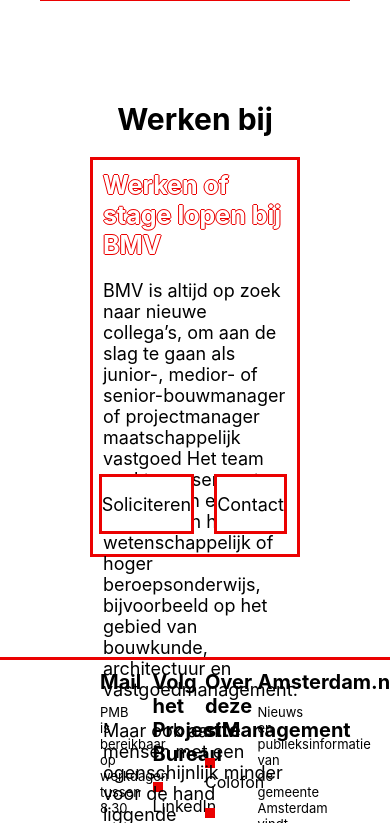
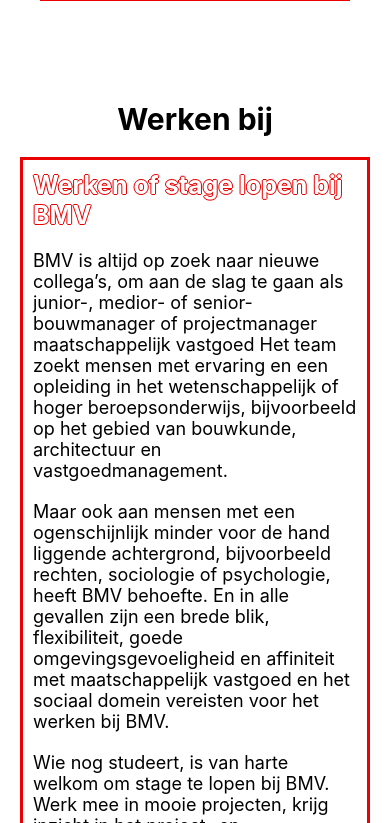
Before and after one commit to Jacobwj04/m10-frontEnd, a React (Create React App) app: page /contact in a window 390 px wide. Shown: the part 6801-7624 px from the top of the page. Built offline with nearby package versions, Linux system fonts and the light colour scheme.

Commit message:
werkenbij responsive

```diff
--- a/src/components/wekenBij/werkenBij.scss
+++ b/src/components/wekenBij/werkenBij.scss
@@ -72,3 +72,33 @@
         }
     }
 }
+
+@media screen and (max-width: 73.75rem){
+    .werkenBij{
+
+        &__card{
+            width: 100%;
+            height: auto;
+        }
+
+        &__buttonContainer{
+            position: relative;
+        }
+    }
+}
+
+@media screen and (max-width: 71.875rem){
+    .werkenBij{
+        padding: 0 2rem;
+    }
+}
+
+@media screen and (max-width: 37.5rem){
+    .werkenBij{
+
+        &__buttonContainer{
+            position: relative;
+            justify-content: center;
+        }
+    }
+}
```
